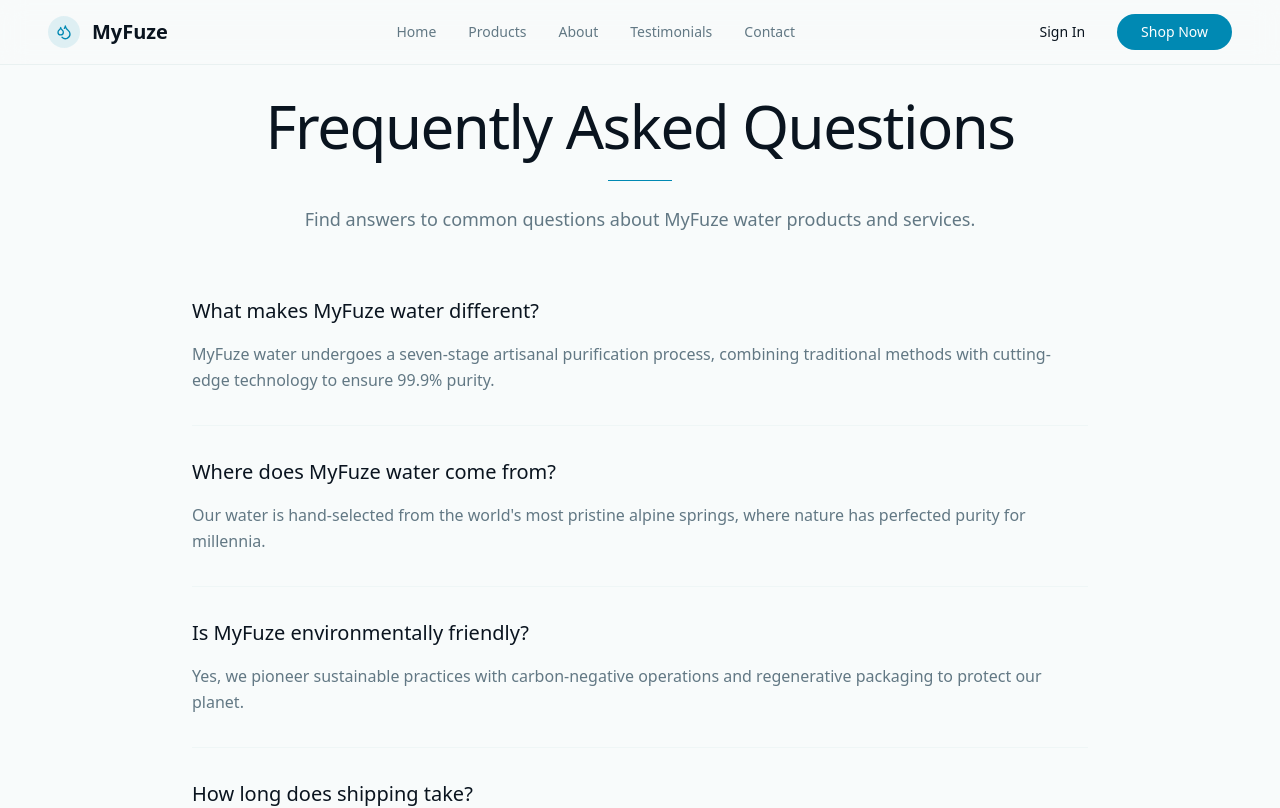
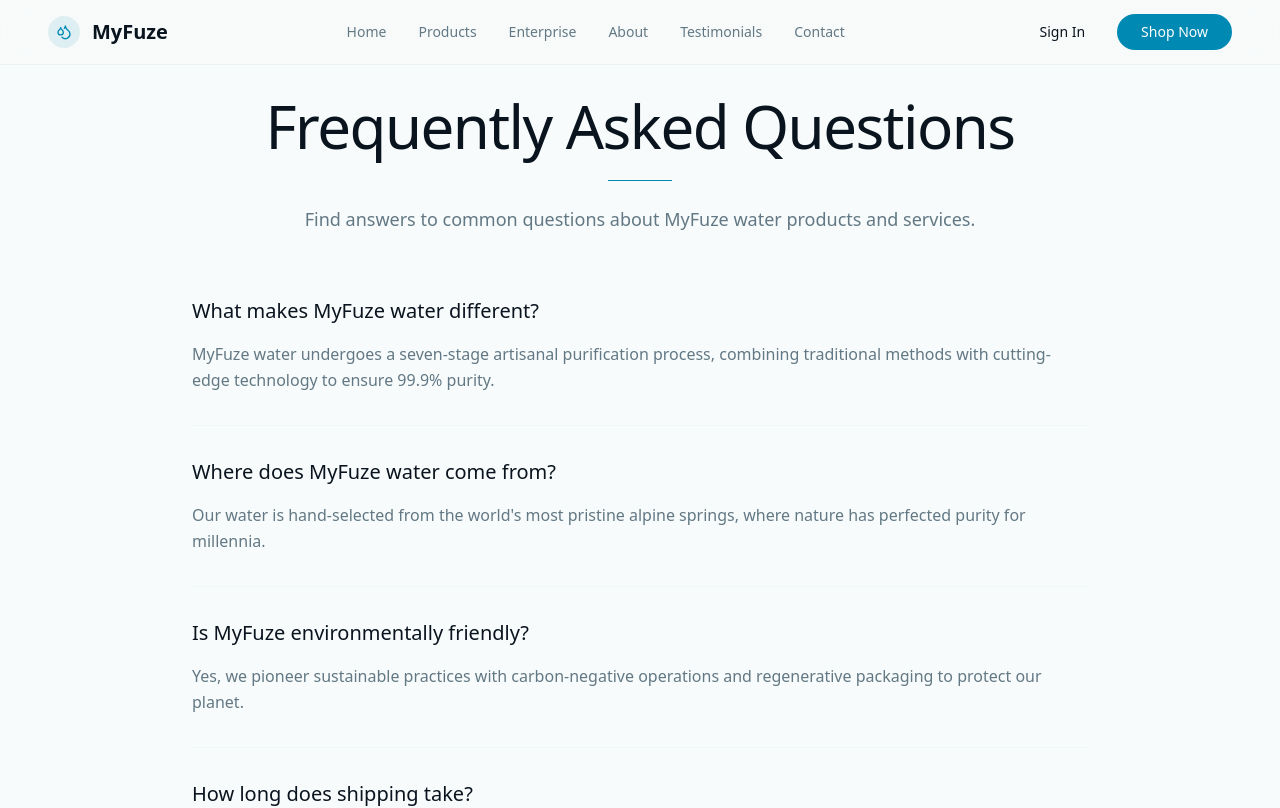
Before and after one commit to SimelweNgcobo/security-performance-alchemy, a React (Vite) app: page /faq in a window 1280 px wide. Shown: the top 808 px of the page. Built offline with nearby package versions, Linux system fonts and the light colour scheme.

Commit message:
Add Enterprise to navbar navigation items
cgen-b3c35d3ac5994dedaed728f16a22b921

```diff
--- a/src/components/Navbar.tsx
+++ b/src/components/Navbar.tsx
@@ -21,6 +21,7 @@ const Navbar = () => {
   const navItems = [
     { name: "Home", href: "/" },
     { name: "Products", href: "/products" },
+    { name: "Enterprise", href: "/enterprise" },
     { name: "About", href: "/about" },
     { name: "Testimonials", href: "/testimonials" },
     { name: "Contact", href: "/contact" }
```
